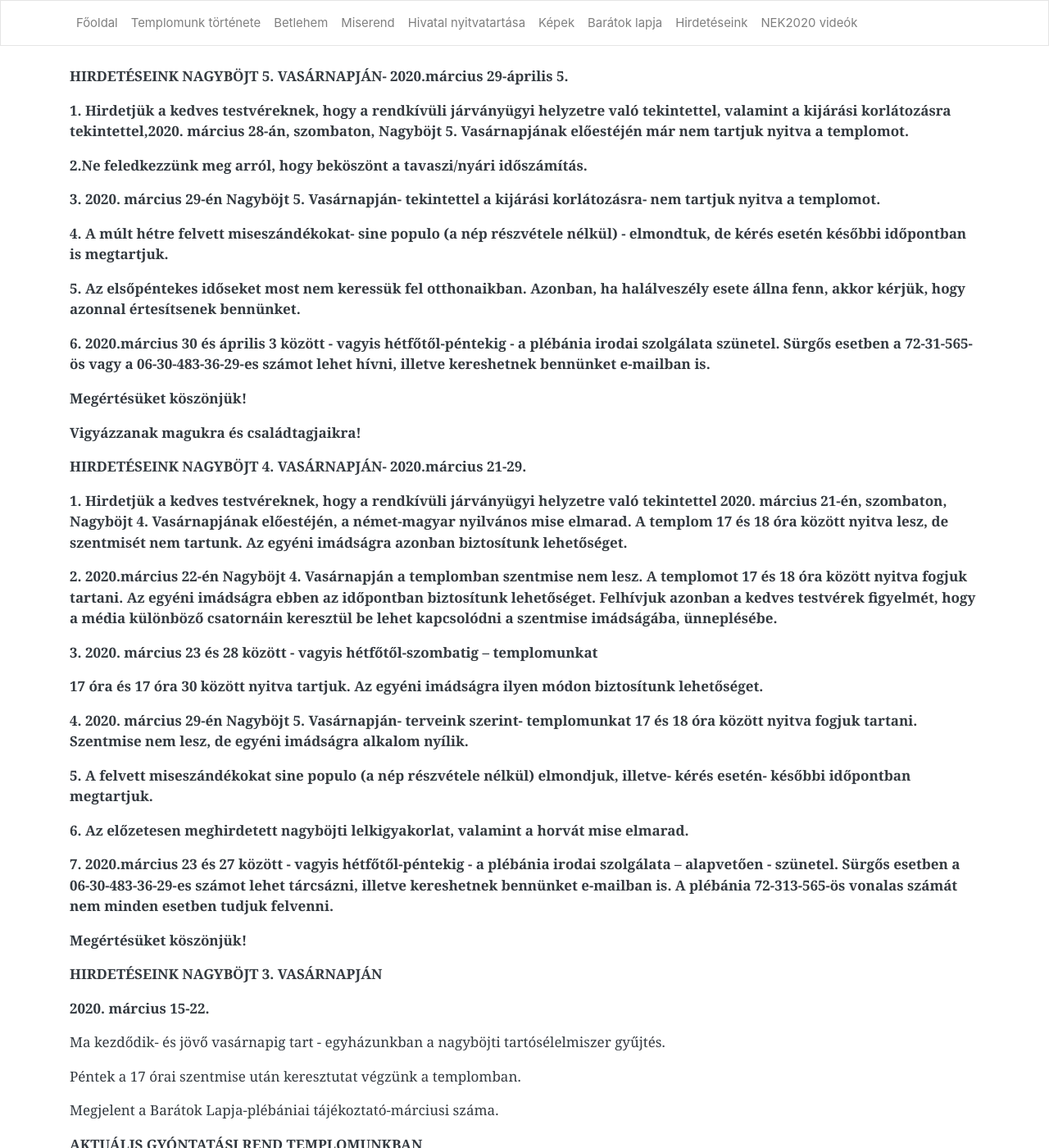
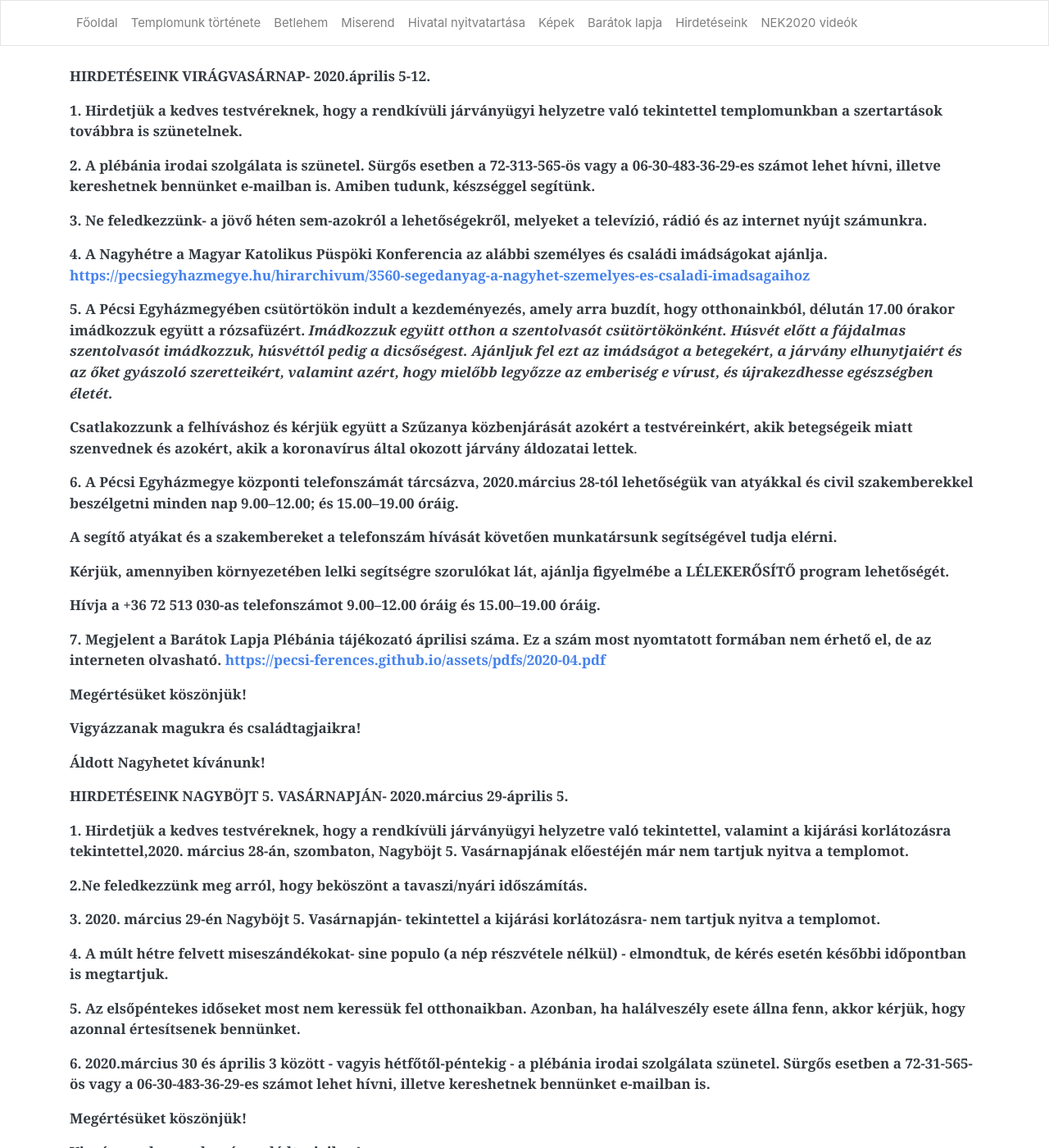
Before and after one commit to pecsi-ferences/pecsi-ferences.github.io, a Jekyll site: the page built from hirdeteseink.md, in a window 1280 px wide and 1400 px high. Shown: the whole window at 82% size. Built offline with Jekyll 4.4.1, drawn with Linux system fonts in a browser that asks for light colours; nearby versions of some CDN libraries.

Commit message:
Update from Forestry.io Zoltán Dohány updated hirdeteseink.md

```diff
--- a/hirdeteseink.md
+++ b/hirdeteseink.md
@@ -3,6 +3,36 @@ layout: default
 title: Hirdetéseink
 
 ---
+**HIRDETÉSEINK VIRÁGVASÁRNAP- 2020.április 5-12.**
+
+**1. Hirdetjük a kedves testvéreknek, hogy a rendkívüli járványügyi helyzetre való tekintettel templomunkban a szertartások továbbra is szünetelnek.**
+
+**2. A plébánia irodai szolgálata is szünetel. Sürgős esetben a 72-313-565-ös vagy a 06-30-483-36-29-es számot lehet hívni, illetve kereshetnek bennünket e-mailban is. Amiben tudunk, készséggel segítünk.**
+
+**3. Ne feledkezzünk- a jövő héten sem-azokról a lehetőségekről, melyeket a televízió, rádió és az internet nyújt számunkra.**
+
+**4. A Nagyhétre a Magyar Katolikus Püspöki Konferencia az alábbi személyes és családi imádságokat ajánlja.** [**https://pecsiegyhazmegye.hu/hirarchivum/3560-segedanyag-a-nagyhet-szemelyes-es-csaladi-imadsagaihoz**](https://pecsiegyhazmegye.hu/hirarchivum/3560-segedanyag-a-nagyhet-szemelyes-es-csaladi-imadsagaihoz "https://pecsiegyhazmegye.hu/hirarchivum/3560-segedanyag-a-nagyhet-szemelyes-es-csaladi-imadsagaihoz")
+
+**5. A Pécsi Egyházmegyében csütörtökön indult a kezdeményezés, amely arra buzdít, hogy otthonainkból, délután 17.00 órakor imádkozzuk együtt a rózsafüzért. _Imádkozzuk együtt otthon a szentolvasót csütörtökönként. Húsvét előtt a fájdalmas szentolvasót imádkozzuk, húsvéttól pedig a dicsőségest. Ajánljuk fel ezt az imádságot a betegekért, a járvány elhunytjaiért és az őket gyászoló szeretteikért, valamint azért, hogy mielőbb legyőzze az emberiség e vírust, és újrakezdhesse egészségben életét._**
+
+**Csatlakozzunk a felhíváshoz és kérjük együtt a Szűzanya közbenjárását azokért a testvéreinkért, akik betegségeik miatt szenvednek és azokért, akik a koronavírus által okozott járvány áldozatai lettek**.
+
+**6. A Pécsi Egyházmegye központi telefonszámát tárcsázva, 2020.március 28-tól lehetőségük van atyákkal és civil szakemberekkel beszélgetni minden nap 9.00–12.00; és 15.00–19.00 óráig.**
+
+**A segítő atyákat és a szakembereket a telefonszám hívását követően munkatársunk segítségével tudja elérni.**
+
+**Kérjük, amennyiben környezetében lelki segítségre szorulókat lát, ajánlja figyelmébe a LÉLEKERŐSÍTŐ program lehetőségét.**
+
+**Hívja a +36 72 513 030-as telefonszámot 9.00–12.00 óráig és 15.00–19.00 óráig.**
+
+**7. Megjelent a Barátok Lapja Plébánia tájékozató áprilisi száma. Ez a szám most nyomtatott formában nem érhető el, de az interneten olvasható.** [**https://pecsi-ferences.github.io/assets/pdfs/2020-04.pdf**](https://pecsi-ferences.github.io/assets/pdfs/2020-04.pdf "https://pecsi-ferences.github.io/assets/pdfs/2020-04.pdf")
+
+**Megértésüket köszönjük!**
+
+**Vigyázzanak magukra és családtagjaikra!**
+
+**Áldott Nagyhetet kívánunk!**
+
 **HIRDETÉSEINK NAGYBÖJT 5. VASÁRNAPJÁN- 2020.március 29-április 5.**
 
 **1. Hirdetjük a kedves testvéreknek, hogy a rendkívüli járványügyi helyzetre való tekintettel, valamint a kijárási korlátozásra tekintettel,2020. március 28-án, szombaton, Nagyböjt 5. Vasárnapjának előestéjén már nem tartjuk nyitva a templomot.**
```
